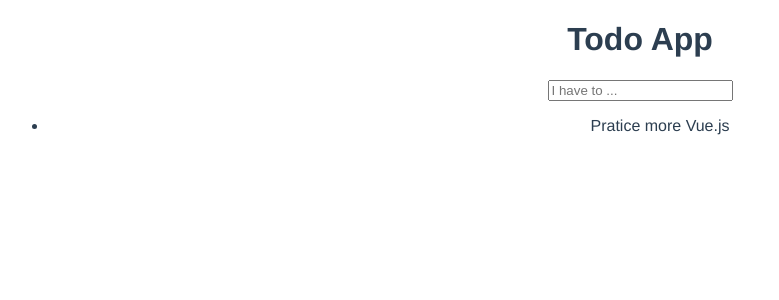
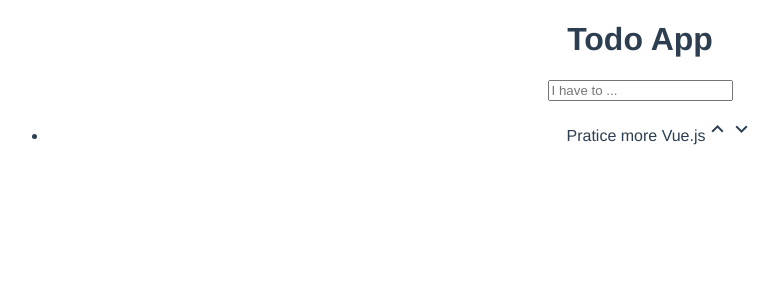
Before and after one commit to MuelasU/vuetodo, a Vue app: page / in a window 1280 px wide. Shown: the top 300 px of the page, without its empty margins (0-779 px from the left). Built offline with nearby package versions, Linux system fonts and the light colour scheme.

Commit message:
Items go up and down

```diff
--- a/public/index.html
+++ b/public/index.html
@@ -1,12 +1,17 @@
 <!DOCTYPE html>
 <html lang="en">
+
     <head>
         <meta charset="utf-8">
         <meta http-equiv="X-UA-Compatible" content="IE=edge">
         <meta name="viewport" content="width=device-width,initial-scale=1.0">
         <link rel="icon" href="<%= BASE_URL %>favicon.ico">
-    <title><%= htmlWebpackPlugin.options.title %></title>
+        <link href="https://fonts.googleapis.com/icon?family=Material+Icons" rel="stylesheet">
+        <title>
+            <%= htmlWebpackPlugin.options.title %>
+        </title>
     </head>
+
     <body>
         <noscript>
       <strong>We're sorry but <%= htmlWebpackPlugin.options.title %> doesn't work properly without JavaScript enabled. Please enable it to continue.</strong>
@@ -14,4 +19,5 @@
         <div id="app"></div>
         <!-- built files will be auto injected -->
     </body>
+
 </html>
--- a/src/components/Todo.vue
+++ b/src/components/Todo.vue
@@ -2,12 +2,21 @@
   <div class="todo">
     <input type="text" placeholder="I have to ..." v-model="title" @keyup.enter="AddItem" />
     <ul>
-      <todo-item v-for="todo in todos" v-bind:key="todo" :title="todo"></todo-item>
+      <todo-item
+        v-for="(todo, index) in todos"
+        v-bind:key="index"
+        v-bind:title="todo"
+        v-bind:index="index"
+        v-on:itemUp="ItemGoUp"
+        v-on:itemDown="ItemGoDown"
+      ></todo-item>
     </ul>
   </div>
 </template>
 
 <script>
+import Vue from "vue";
+
 export default {
   name: "Todo",
   data() {
@@ -20,6 +29,22 @@ export default {
     AddItem() {
       this.todos.push(this.title);
       this.title = "";
+    },
+    ItemGoUp(index) {
+      if (index !== 0) {
+        var deCima = this.todos[index - 1];
+        var esse = this.todos[index];
+        Vue.set(this.todos, index, deCima);
+        Vue.set(this.todos, index - 1, esse);
+      }
+    },
+    ItemGoDown(index) {
+      if (index !== this.todos.length - 1) {
+        var deBaixo = this.todos[index + 1];
+        var esse = this.todos[index];
+        Vue.set(this.todos, index, deBaixo);
+        Vue.set(this.todos, index + 1, esse);
+      }
     }
   },
   components: {
--- a/src/components/Todo_Item.vue
+++ b/src/components/Todo_Item.vue
@@ -1,6 +1,10 @@
 <template>
   <div class="todo-item">
-    <li>{{title}}</li>
+    <li>
+      <span>{{title}}</span>
+      <i class="material-icons" @click="GoUp">keyboard_arrow_up</i>
+      <i class="material-icons" @click="GoDown">keyboard_arrow_down</i>
+    </li>
   </div>
 </template>
 
@@ -8,10 +12,22 @@
 export default {
   name: "TodoItem",
   props: {
-    title: String
+    title: String,
+    index: Number
+  },
+  methods: {
+    GoUp() {
+      this.$emit("itemUp", this.index);
+    },
+    GoDown() {
+      this.$emit("itemDown", this.index);
+    }
   }
 };
 </script>
 
 <style scoped lang="scss">
+i {
+  cursor: pointer;
+}
 </style>
```
Lines whose indentation alone changed are shown as unchanged.
